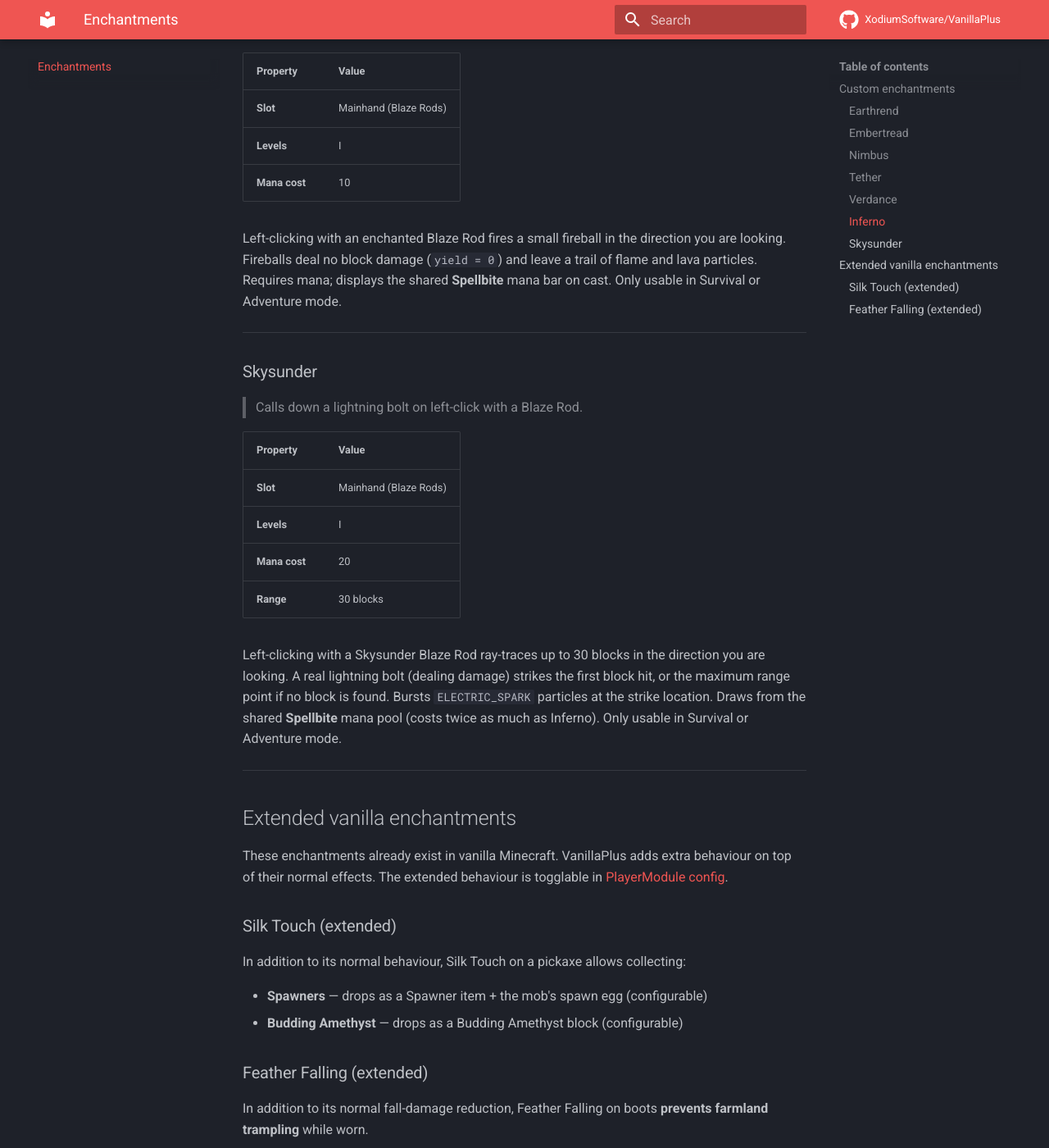
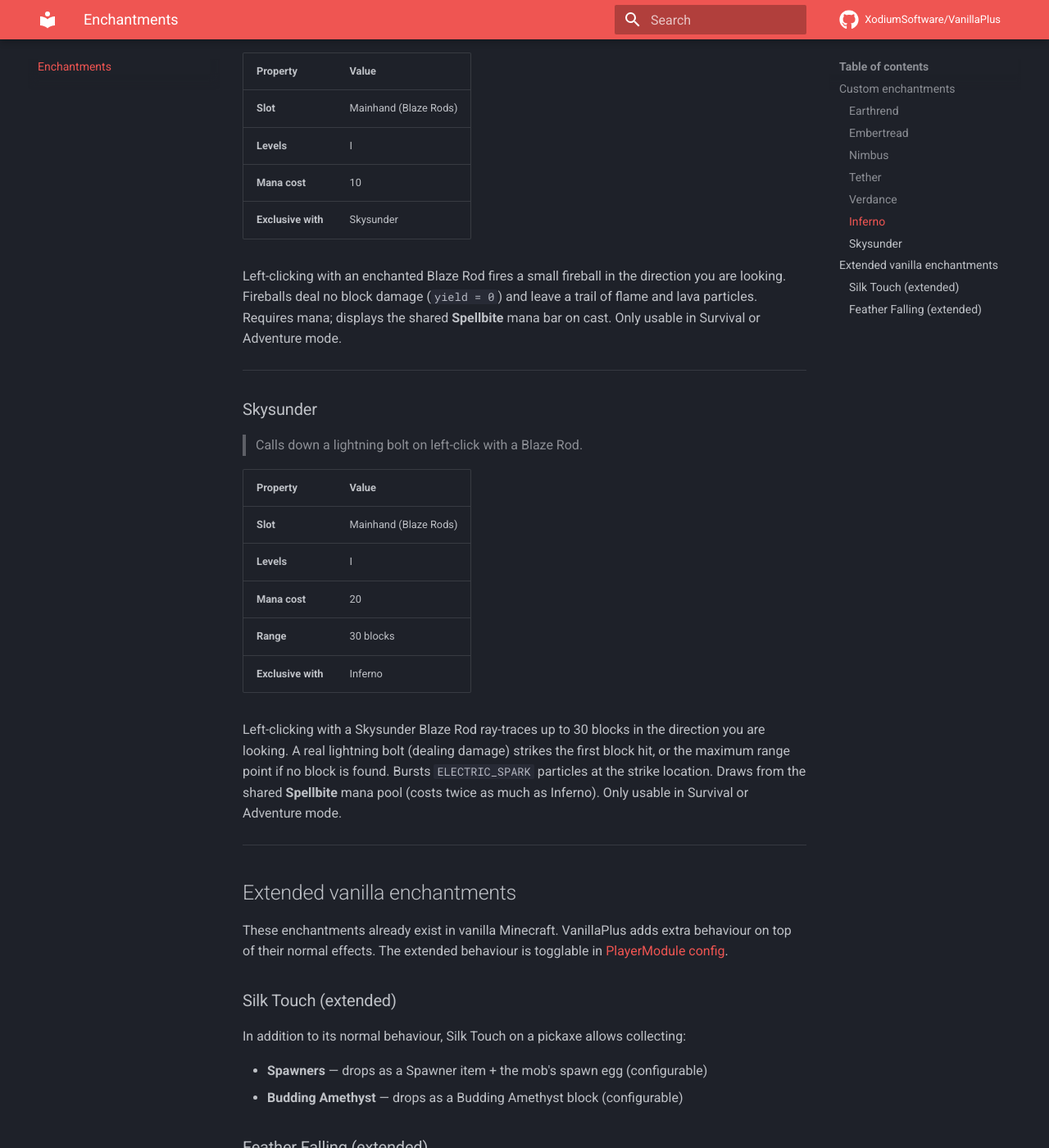
Before and after one commit to XodiumSoftware/VanillaPlus, an MkDocs documentation site: the page built from docs/enchantments.md, in a window 1280 px wide and 1400 px high, scrolled down 2448 px. Shown: the whole window at 82% size. Built offline with MkDocs 1.6.1 and Material for MkDocs 9.7.7, drawn with Linux system fonts in a browser that asks for light colours; comment, search, counter and statistics services are not loaded.

Commit message:
adjust docs
Signed-off-by: illyrius666 <28700752+illyrius666@users.noreply.github.com>

```diff
--- a/docs/enchantments.md
+++ b/docs/enchantments.md
@@ -79,11 +79,12 @@ When a fully grown crop is harvested with a Verdance hoe, the crop block is rese
 
 > Launches a fireball on left-click with a Blaze Rod.
 
-| Property      | Value                 |
-|---------------|-----------------------|
-| **Slot**      | Mainhand (Blaze Rods) |
-| **Levels**    | I                     |
-| **Mana cost** | 10                    |
+| Property           | Value                 |
+|--------------------|-----------------------|
+| **Slot**           | Mainhand (Blaze Rods) |
+| **Levels**         | I                     |
+| **Mana cost**      | 10                    |
+| **Exclusive with** | Skysunder             |
 
 Left-clicking with an enchanted Blaze Rod fires a small fireball in the direction you are looking. Fireballs deal no block damage (`yield = 0`) and leave a trail of flame and lava particles. Requires mana; displays the shared **Spellbite** mana bar on cast. Only usable in Survival or Adventure mode.
 
@@ -93,12 +94,13 @@ Left-clicking with an enchanted Blaze Rod fires a small fireball in the directio
 
 > Calls down a lightning bolt on left-click with a Blaze Rod.
 
-| Property      | Value                 |
-|---------------|-----------------------|
-| **Slot**      | Mainhand (Blaze Rods) |
-| **Levels**    | I                     |
-| **Mana cost** | 20                    |
-| **Range**     | 30 blocks             |
+| Property           | Value                 |
+|--------------------|-----------------------|
+| **Slot**           | Mainhand (Blaze Rods) |
+| **Levels**         | I                     |
+| **Mana cost**      | 20                    |
+| **Range**          | 30 blocks             |
+| **Exclusive with** | Inferno               |
 
 Left-clicking with a Skysunder Blaze Rod ray-traces up to 30 blocks in the direction you are looking. A real lightning bolt (dealing damage) strikes the first block hit, or the maximum range point if no block is found. Bursts `ELECTRIC_SPARK` particles at the strike location. Draws from the shared **Spellbite** mana pool (costs twice as much as Inferno). Only usable in Survival or Adventure mode.
 
```
